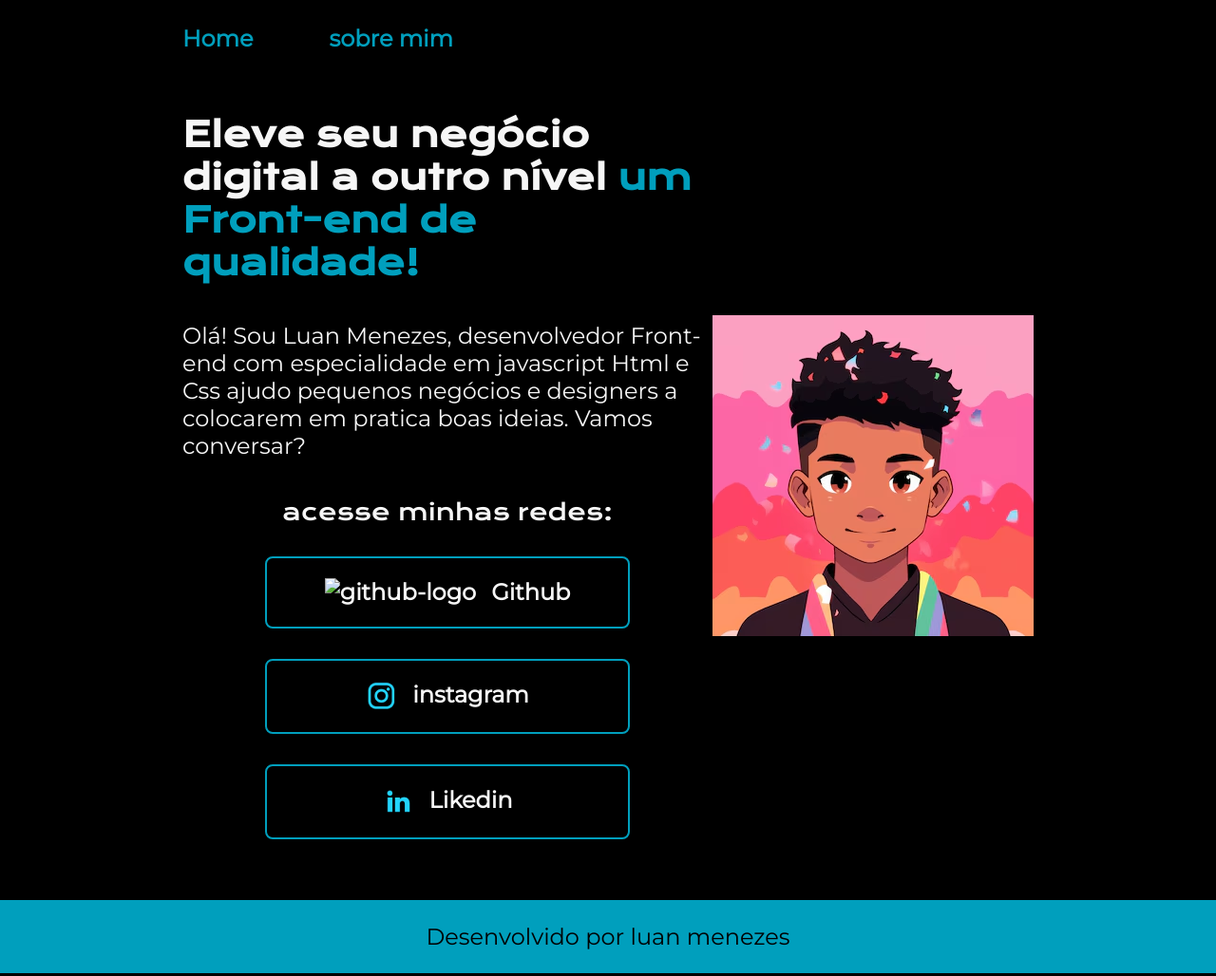
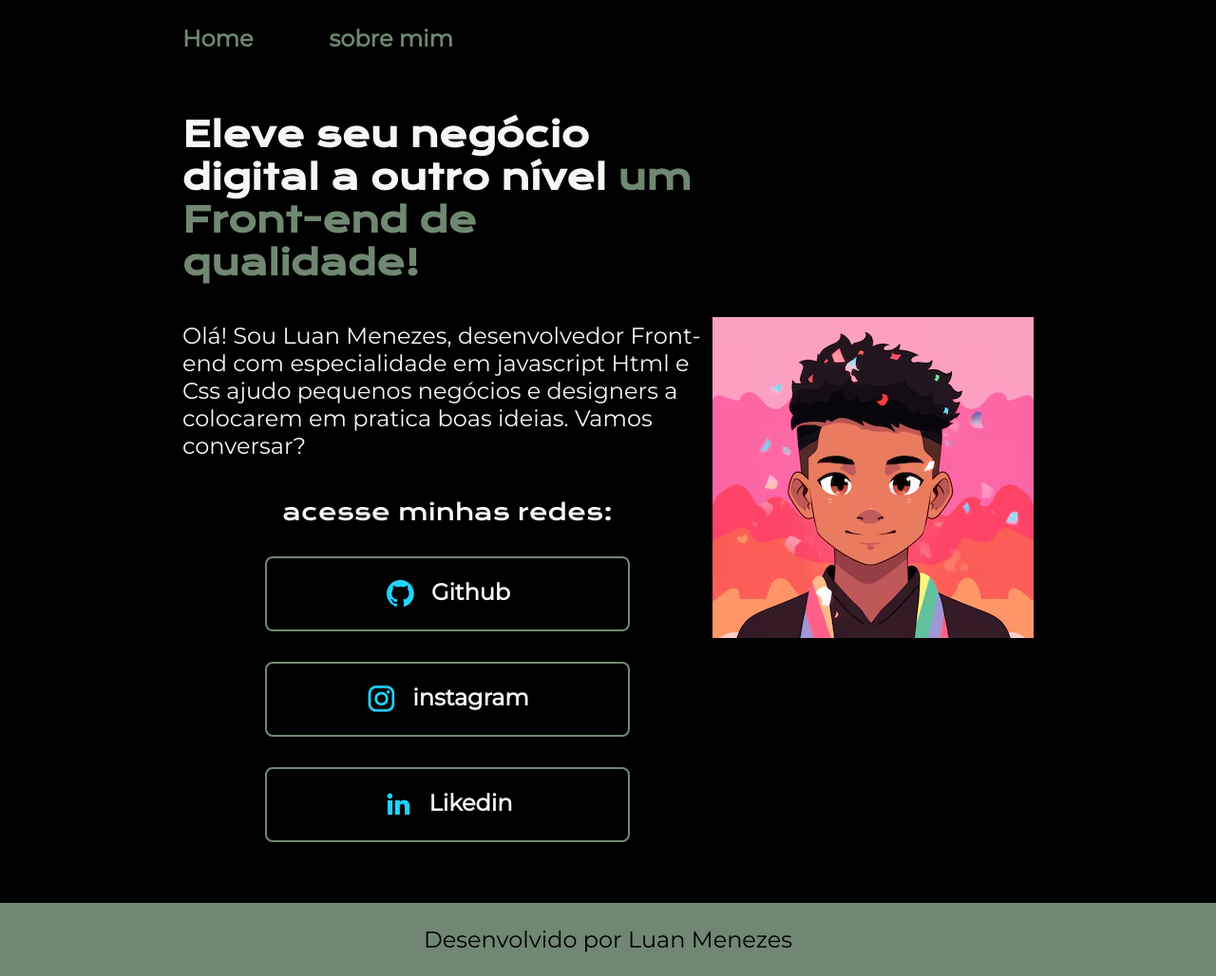
Before and after one commit to LuanBmenez/Portifolio-alura, a plain HTML site: page index.html in a window 1280 px wide. Shown: the whole page at 95% size. Drawn offline with nearby package versions, Linux system fonts and the light colour scheme.

Commit message:
letra maiuscula

```diff
--- a/index.html
+++ b/index.html
@@ -20,7 +20,7 @@
             <div class="apresentacao-links">
                 <h2 class="redes">acesse minhas redes:</h2>
                 <a class="apresentacao-links-r" href="https://github.com/LuanBmenez">
-                    <img src="assets/github (1).png" alt="github-logo">
+                    <img src="assets/github.png" alt="github-logo">
                     Github
                 </a>
                 <a class="apresentacao-links-r" href="https://www.instagram.com/luanbmenez/">
@@ -36,7 +36,7 @@
     <img src="assets/avatar.avif" alt="Luan Menezes foto">
 </main>
 <footer class="rodape">
-    <p>Desenvolvido por luan menezes</p>
+    <p>Desenvolvido por Luan Menezes</p>
     </footer>
 </body>
 </html>
--- a/styles/style.css
+++ b/styles/style.css
@@ -4,7 +4,7 @@
 :root{
  --cor-primaria: #000000;
  --cor-secundaria: #F6F6F6;
- --cor-terciaria: #009FBD;
+ --cor-terciaria: #708871;
 }
 
 * {
```
Also changed, not shown: about.html (+1 -1 lines).
